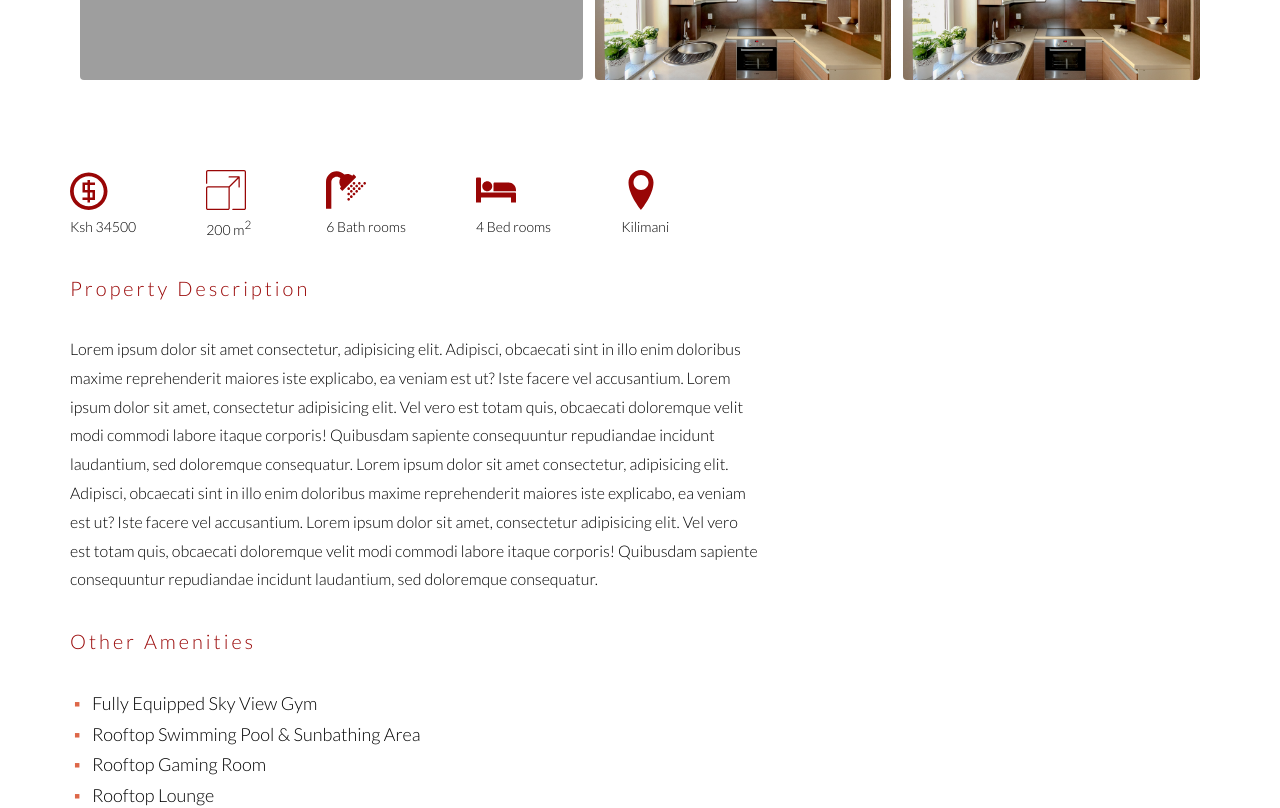
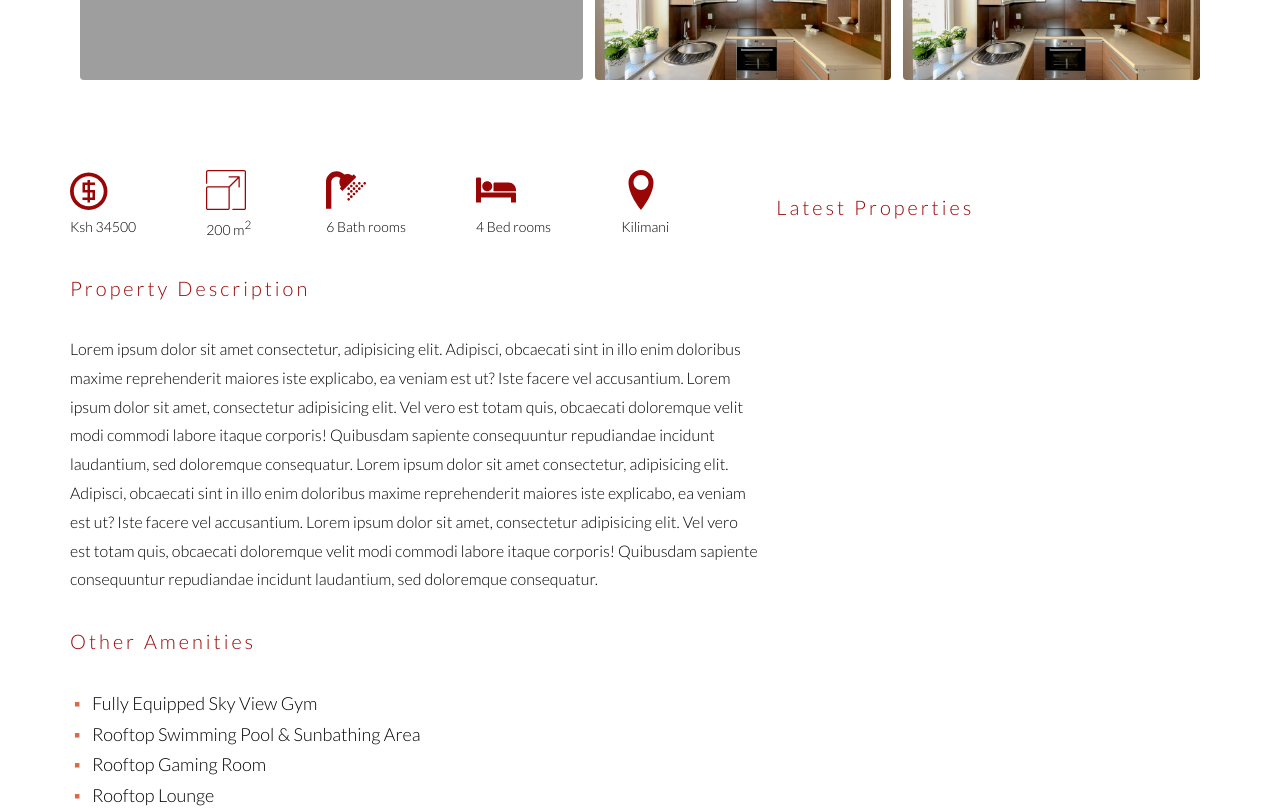
Before and after one commit to francis-mwas/property-listing-app-frontend, a React (Create React App) app: page /properties/apartment-for-rent in a window 1280 px wide. Shown: the part 860-1668 px from the top of the page. Built offline with nearby package versions, Linux system fonts and the light colour scheme; grey boxes are pictures that could not be loaded.

Commit message:
Started implementation of latest properties listing component

```diff
--- /dev/null
+++ b/src/components/LatestPropertyListings.js
@@ -0,0 +1,13 @@
+import React from 'react';
+
+function LatestPropertiesListings() {
+  return (
+    <div className="property-details__side">
+      <h4 className="property-details__content-details--desc-title">
+        Latest Properties
+      </h4>
+    </div>
+  );
+}
+
+export default LatestPropertiesListings;
--- a/src/components/PropertyDetails.js
+++ b/src/components/PropertyDetails.js
@@ -1,15 +1,8 @@
 import icons from '../images/sprite.svg';
 
 function PropertyDetails({ propertiesIcons, property }) {
-  const {
-    price,
-    location,
-    size,
-    beds,
-    bathRooms,
-    description,
-    otheAmenities,
-  } = property;
+  const { price, location, size, beds, bathRooms, description, otheAmenities } =
+    property;
   const { propIcons } = propertiesIcons;
 
   const propertyIcon = propIcons.map((propertyIcon) => propertyIcon);
@@ -23,7 +16,6 @@ function PropertyDetails({ propertiesIcons, property }) {
     </ul>
   ));
   return (
-    <section className="property-details">
     <div className="property-details__content-details">
       <div className="property-details__card-features">
         <div className="card-features__price">
@@ -68,7 +60,6 @@ function PropertyDetails({ propertiesIcons, property }) {
       </h4>
       <div class="property-details__amenities">{amenities}</div>
     </div>
-    </section>
   );
 }
 
--- a/src/pages/SingleProperty.js
+++ b/src/pages/SingleProperty.js
@@ -9,6 +9,7 @@ import PropertiesGallery from '../components/PropertiesGallery';
 import PropertyDetails from '../components/PropertyDetails';
 import HeaderTitle from '../components/HeaderTitle';
 import ShareIcons from '../components/ShareIcons';
+import LatestPropertiesListings from '../components/LatestPropertyListings';
 
 function SingleProperty() {
   const { getSingleProperty, propertiesIcons } = useContext(PropertiesContext);
@@ -52,7 +53,13 @@ function SingleProperty() {
         </div>
         <PropertiesGallery images={images} description={description} />
       </section>
-      <PropertyDetails property={property} propertiesIcons={propertiesIcons} />
+      <section className="property-details">
+        <PropertyDetails
+          property={property}
+          propertiesIcons={propertiesIcons}
+        />
+        <LatestPropertiesListings />
+      </section>
     </div>
   );
 }
```
Lines whose indentation alone changed are shown as unchanged.
